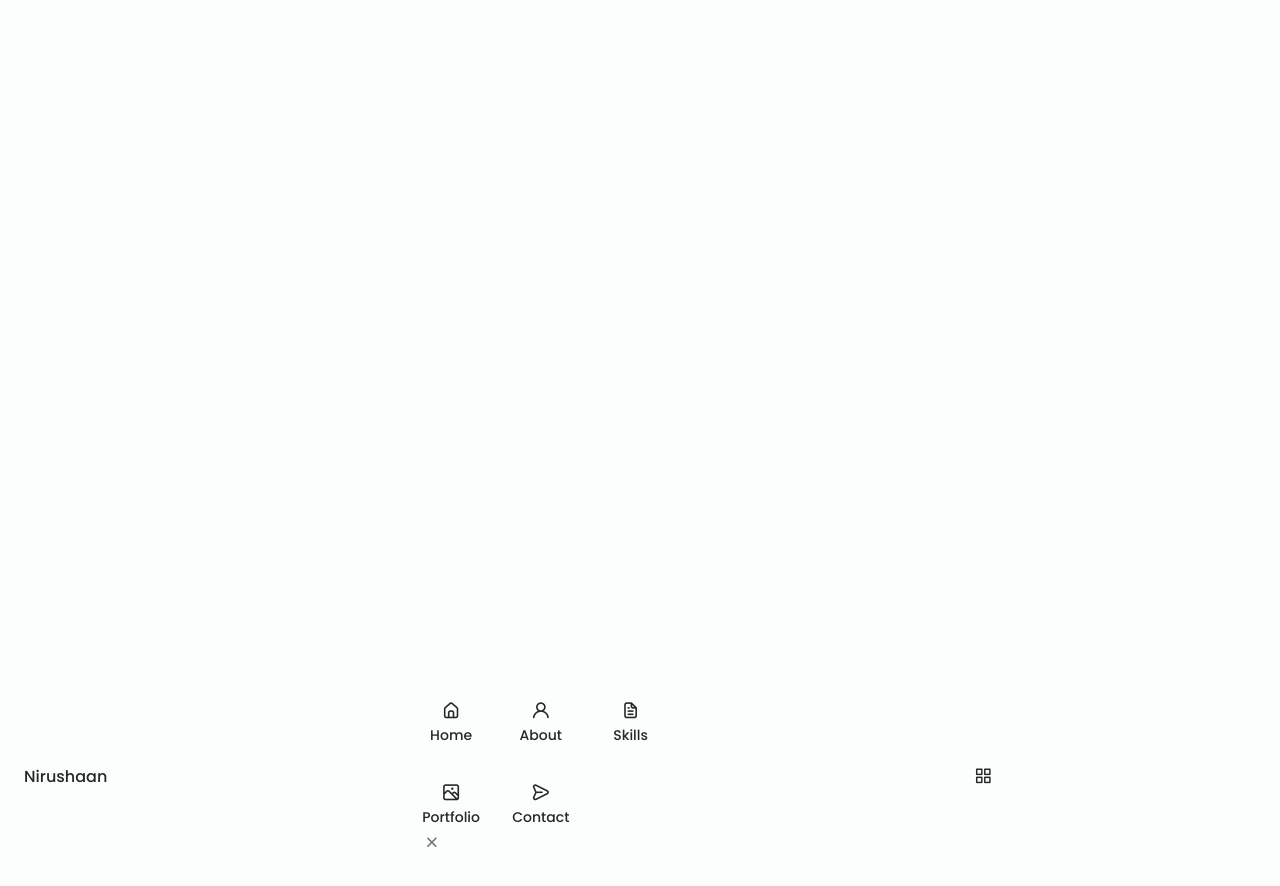
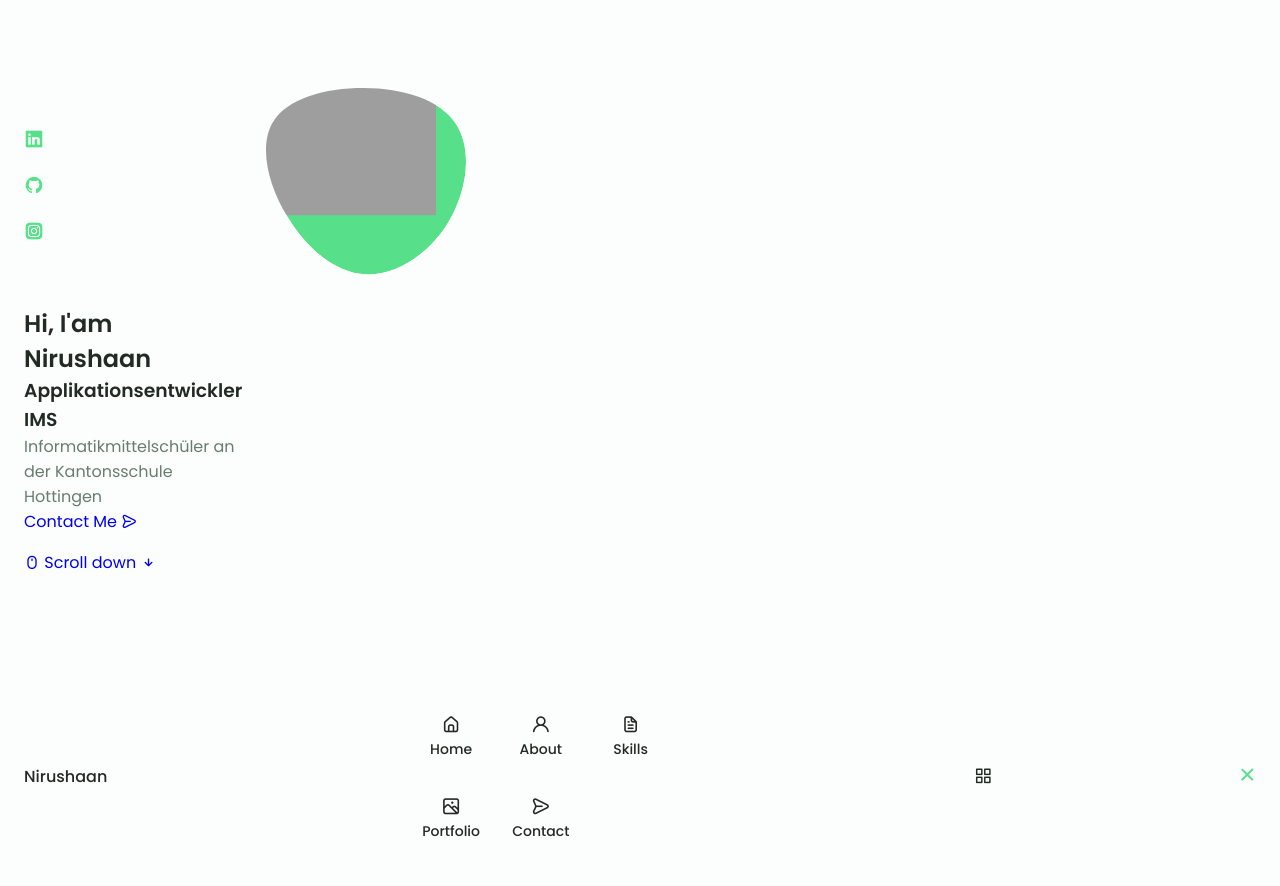
Before and after one commit to Nirushaan/Portfolio, a website built with Parcel: page index.html in a window 1280 px wide. Shown: the top 886 px of the page. Built offline with nearby package versions, Linux system fonts and the light colour scheme; grey boxes are pictures that could not be loaded.

Commit message:
Implement navbar css

```diff
--- a/css/style.css
+++ b/css/style.css
@@ -181,7 +181,7 @@ img{
 @media screen and (max-width: 767px) {
   .nav__menu{
     position: fixed;
-    bottom: 0;
+    bottom: -100%;
     left: 0;
     width: 100%;
     background-color: var(--body-color);
@@ -215,11 +215,24 @@ img{
 }
 
 .nav__close{
-
+  position: absolute;
+  right: 1.3rem;
+  bottom: .5rem;
+  font-size: 1.5rem;
+  cursor: pointer;
+  color: var(--first-color);
 }
 
+.nav__close:hover{
+  color: var(--first-color-alt);
+}
+
+
+
 /* show menu */
-
+.show-menu{
+  bottom: 0;
+}
 
 /* Active link */
 
@@ -228,7 +241,39 @@ img{
 
 
 /*==================== HOME ====================*/
+.home__container{
+  gap: 1rem;
+}
 
+.home__content{
+  grid-template-columns: .5fr 3fr;
+  padding-top: 3.5rem;
+  align-items: center;
+}
+
+.home__social{
+  display: grid;
+  grid-template-columns: max-content;
+  row-gap: 1rem;
+}
+
+.home__social-icon{
+  font-size: 1.25rem;
+  color: var(--first-color);
+}
+
+.home__social-icon:hover{
+  color: var(--first-color-alt);
+}
+
+.home__blob{
+  width: 200px;
+  fill: var(--first-color);
+}
+
+.home__blob-img{
+  width: 170px;
+}
 
 /*==================== BUTTONS ====================*/
 
--- a/index.html
+++ b/index.html
@@ -66,7 +66,59 @@
     <main class="main">
       <!--==================== HOME ====================-->
       <section class="home section" id="home">
+        <div class="home__container container grid">
+          <div class="home__content grid">
+            <div class="home__social">
+              <a href="https://www.linkedin.com/in/nirushaan-sureshkumar-092426212/" class="home__social-icon">
+                <i class="uil uil-linkedin"></i>
+              </a>
+              <a href="https://github.com/Nirushaan/PersonalWebsite" class="home__social-icon">
+                <i class="uil uil-github"></i>
+              </a>
+              <a href="https://www.instagram.com/" class="home__social-icon">
+                <i class="uil uil-instagram-alt"></i>
+              </a>
+            </div>
 
+            <div class="home__img">
+              <svg class="home__blob" viewBox="0 0 200 187" xmlns="http://www.w3.org/2000/svg" xmlns:xlink="http://www.w3.org/1999/xlink">
+                <mask id="mask0" mask-type="alpha">
+                  <path d="M190.312 36.4879C206.582 62.1187 201.309 102.826 182.328 134.186C163.346 165.547
+                            130.807 187.559 100.226 186.353C69.6454 185.297 41.0228 161.023 21.7403 129.362C2.45775
+                            97.8511 -7.48481 59.1033 6.67581 34.5279C20.9871 10.1032 59.7028 -0.149132 97.9666
+                            0.00163737C136.23 0.303176 174.193 10.857 190.312 36.4879Z"/>
+                </mask>
+                <g mask="url(#mask0)">
+                  <path d="M190.312 36.4879C206.582 62.1187 201.309 102.826 182.328 134.186C163.346
+                            165.547 130.807 187.559 100.226 186.353C69.6454 185.297 41.0228 161.023 21.7403
+                            129.362C2.45775 97.8511 -7.48481 59.1033 6.67581 34.5279C20.9871 10.1032 59.7028
+                            -0.149132 97.9666 0.00163737C136.23 0.303176 174.193 10.857 190.312 36.4879Z"/>
+                  <image class="home__blob-img"   xlink:href="img/about.png"/> <!-- x="12" y="18" -->
+                </g>
+              </svg>
+            </div>
+
+            <div class="home__">
+              <h1 class="home__title">Hi, I'am Nirushaan</h1>
+              <h3 class="home__subtitle">Applikationsentwickler IMS</h3>
+              <p class="home__description">Informatikmittelschüler an der Kantonsschule Hottingen</p>
+              <a href="#contact" class="button button--flex">
+                Contact Me <i class="uil uil-message button__icon"></i>
+              </a>
+            </div>
+
+
+          </div>
+
+          <div class="home_scroll">
+            <a href="#about" class="home__scroll-button button--flex">
+              <i class="uil uil-mouse-alt home__scroll-mouse"></i>
+              <span class="home__scroll-name">Scroll down</span>
+              <i class="uil uil-arrow-down home__scroll-arrow"></i>
+            </a>
+          </div>
+
+        </div>
       </section>
 
       <!--==================== ABOUT ====================-->
--- a/js/main.js
+++ b/js/main.js
@@ -0,0 +1,56 @@
+/*==================== MENU SHOW Y HIDDEN ====================*/
+const navMenu = document.getElementById("nav-menu"),
+      navToggle = document.getElementById("nav-toggle"),
+      navClose = document.getElementById("nav-close")
+
+/*===== MENU SHOW =====*/
+/* Validate if constant exists */
+if (navToggle){
+  navToggle.addEventListener("click", () =>{
+    navMenu.classList.add("show-menu")
+  })
+}
+
+/*===== MENU HIDDEN =====*/
+/* Validate if constant exists */
+if (navClose){
+  navClose.addEventListener("click", ()=> {
+    navMenu.classList.remove("show-menu")
+  })
+}
+
+/*==================== REMOVE MENU MOBILE ====================*/
+const navLink = document.querySelectorAll('.nav__link')
+
+function linkAction(){
+  const navMenu = document.getElementById('nav-menu')
+  // When we click on each nav__link, we remove the show-menu class
+  navMenu.classList.remove('show-menu')
+}
+navLink.forEach(n => n.addEventListener('click', linkAction))
+
+/*==================== ACCORDION SKILLS ====================*/
+
+
+/*==================== QUALIFICATION TABS ====================*/
+
+
+/*==================== SERVICES MODAL ====================*/
+
+
+/*==================== PORTFOLIO SWIPER  ====================*/
+
+
+/*==================== TESTIMONIAL ====================*/
+
+
+/*==================== SCROLL SECTIONS ACTIVE LINK ====================*/
+
+
+/*==================== CHANGE BACKGROUND HEADER ====================*/
+
+
+/*==================== SHOW SCROLL UP ====================*/
+
+
+/*==================== DARK LIGHT THEME ====================*/
```
Also changed, not shown: img/blob.svg.
